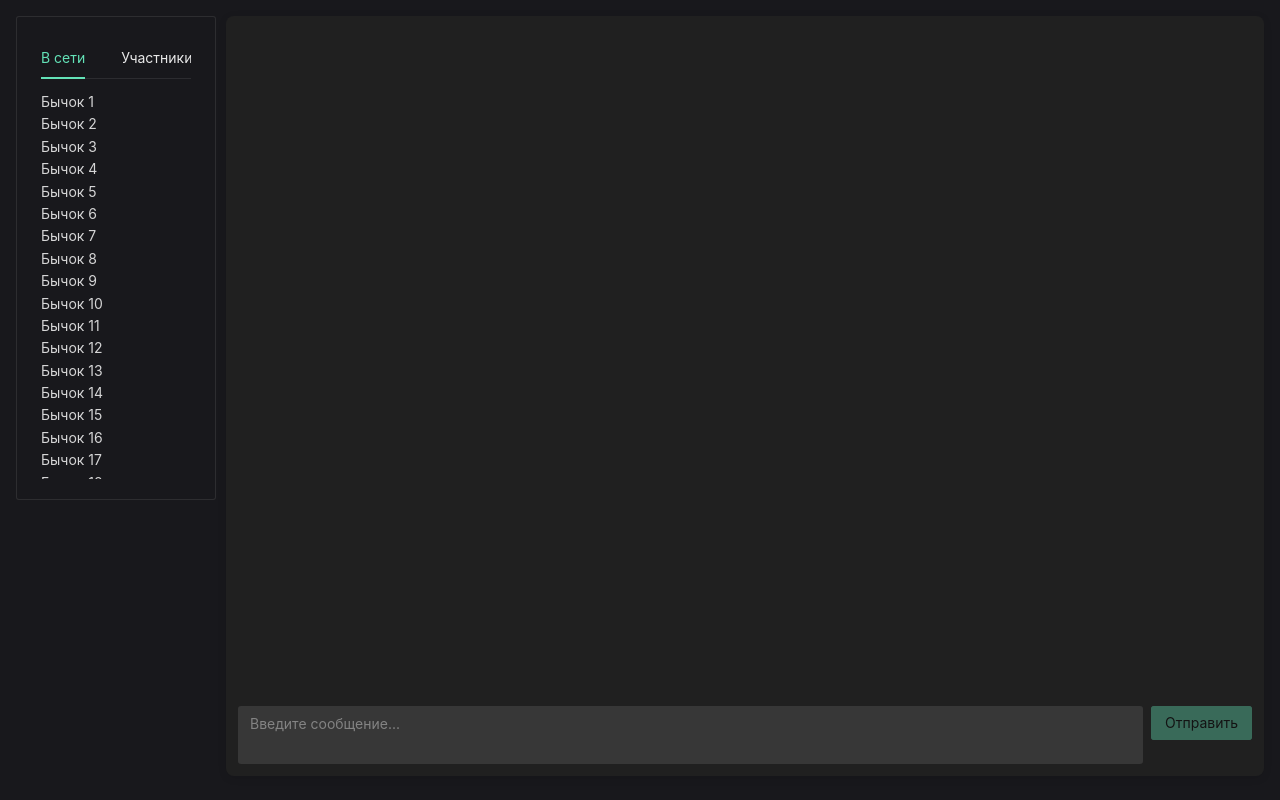
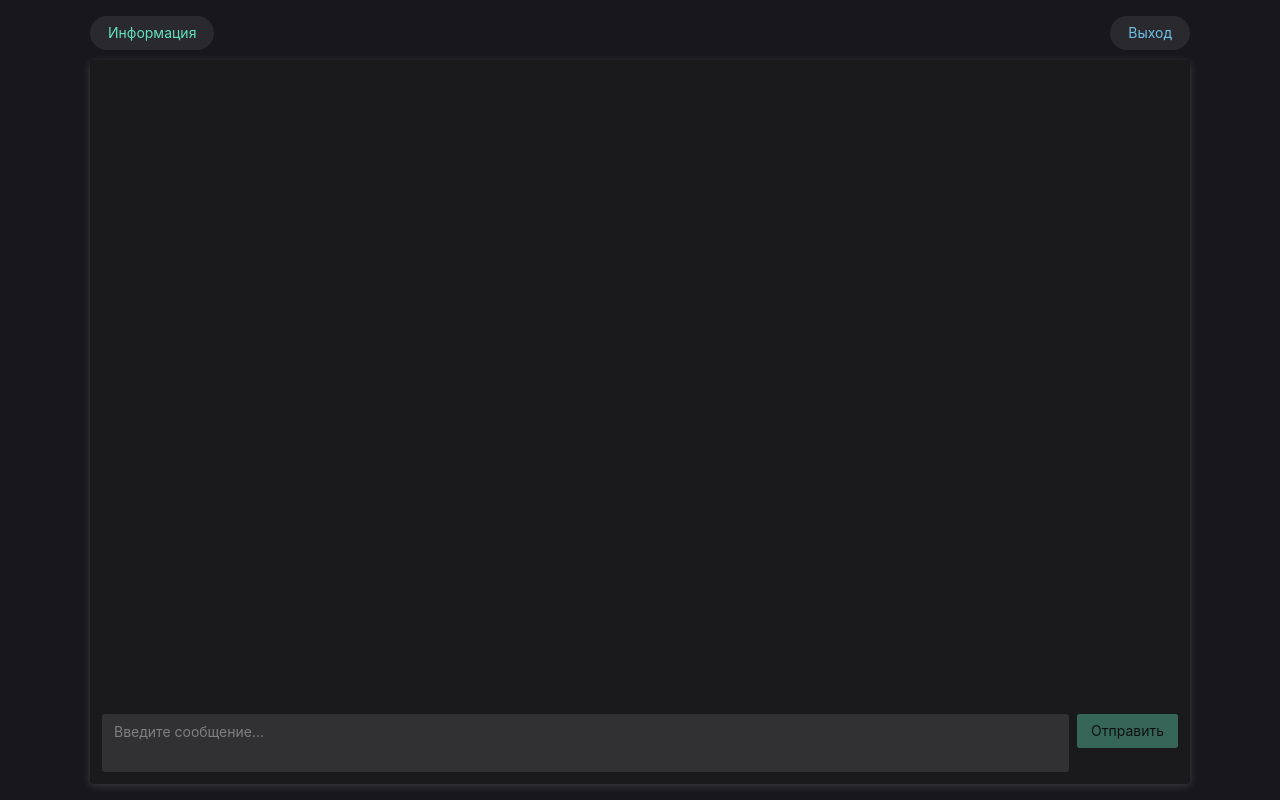
Before and after one commit to plrtp68217/bull-chat, a Vue app in the folder bull-chat-frontend/: page /chat in a window 1280 px wide. Built offline with nearby package versions, Linux system fonts and the light colour scheme.

Commit message:
update: обновлены стили chatview.vue (скроллбар работает исправно без высоты c vh), адаптирован под мобильные устройства

```diff
--- a/bull-chat-frontend/src/components/views/ChatView.vue
+++ b/bull-chat-frontend/src/components/views/ChatView.vue
@@ -1,34 +1,33 @@
 <template>
   <div class="root">
 
+    <div class="chat-header">
 
-      <div class="chat-info">
+      <n-button
+        tertiary
+        round
+        type="primary"
+        @click="activateDrawer"
+      >
+        Информация
+      </n-button>
 
-        <n-card style="margin-bottom: 16px">
 
-          <n-tabs type="line" animated>
-
-            <n-tab-pane class="chat-info-tab" name="oasis" tab="В сети">
-              <n-scrollbar>
-                <p v-for="i in 50">
-                  Бычок {{ i }}
-                </p>
-              </n-scrollbar>
-            </n-tab-pane>
-
-            <n-tab-pane class="chat-info-tab" name="the beatles" tab="Участники">
-              <n-scrollbar>
-                <p v-for="i in 90">
-                  Бычок {{ i }}
-                </p>
-              </n-scrollbar>
-            </n-tab-pane>
-
-          </n-tabs>
-
-        </n-card>
+      <n-button
+        tertiary
+        round
+        type="info"
+      >
+        Выход
+      </n-button>
 
     </div>
+
+    <n-drawer v-model:show="isDrawerActive" :placement="drawerPlacement">
+      <n-drawer-content>
+        Бычок без еды продержится ровно 5 минут, после чего начинается тряска.
+      </n-drawer-content>
+    </n-drawer>
 
     <div class="chat-container">
 
@@ -48,11 +47,9 @@
           :autosize="{ minRows: 2, maxRows: 5 }"
           @keyup.enter.prevent="sendMessage"
         />
-
         <n-button type="primary" @click="sendMessage" :disabled="!newContent.trim()">
           Отправить
         </n-button>
-
       </div>
 
     </div>
@@ -63,7 +60,9 @@
 
 <script setup lang="ts">
 import { ref, onMounted, nextTick, onUnmounted, watch } from 'vue';
-import { NInput, NButton, NScrollbar, useMessage } from 'naive-ui';
+import { NInput, NButton, useMessage } from 'naive-ui';
+
+import type { DrawerPlacement } from 'naive-ui';
 
 import type { MessageApi } from 'naive-ui';
 
@@ -74,6 +73,9 @@ import { useUserStore } from '../../stores/user';
 import { useMessagesStore } from '../../stores/messages';
 
 const flash: MessageApi   = useMessage();
+
+const isDrawerActive = ref(false);
+const drawerPlacement = ref<DrawerPlacement>('top');
 
 const newContent = ref('');
 
@@ -100,6 +102,10 @@ const scrollToBottom = () => {
   });
 };
 
+function activateDrawer() {
+  isDrawerActive.value = true
+}
+
 watch(
   () => messagesStore.messages?.length,
   () => {
@@ -117,36 +123,42 @@ onUnmounted(async () => {
 })
 </script>
 
-<style scoped>
+<style>
 .root {
   height: 100%;
+  width: 1100px;
+  margin: auto;
   display: flex;
-  gap: 10px;
+  flex-direction: column;
 }
 
-.chat-info {
-  width: 200px;
+@media (max-width: 1100px) {
+  .root {
+    width: auto;
+  }
 }
 
-.chat-info-tab {
-  height: 50vh;
+.chat-header {
+  display: flex;
+  justify-content: space-between;
 }
 
 .chat-container {
+  width: 100%;
+  height: 100%;
   display: flex;
+  margin-top: 10px;
   flex-direction: column;
-  width: 100%;
-  height: 95vh;
-  background-color: #202020ff;
-  border-radius: 8px;
-  box-shadow: 0 2px 8px rgba(0, 0, 0, 0.1);
+  background-color: rgba(32, 32, 32, 0.185);
+  border-radius: 4px;
+  box-shadow: 0 2px 8px rgba(240, 240, 240, 0.171);
   overflow: hidden;
 }
 
 .messages-container {
   height: 100%;
   padding: 16px;
-  overflow: auto;
+  overflow-y: auto;
   display: flex;
   flex-direction: column;
 }
@@ -155,6 +167,6 @@ onUnmounted(async () => {
   padding: 12px;
   display: flex;
   gap: 8px;
-  flex-shrink: 0; /* Запрещаем сжатие области ввода */
+  flex-shrink: 0;
 }
 </style>
```
Lines whose indentation alone changed are shown as unchanged.
